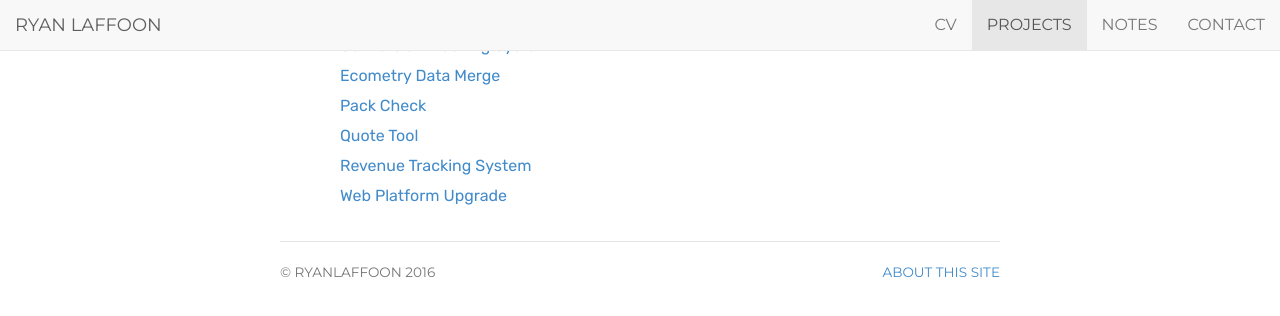
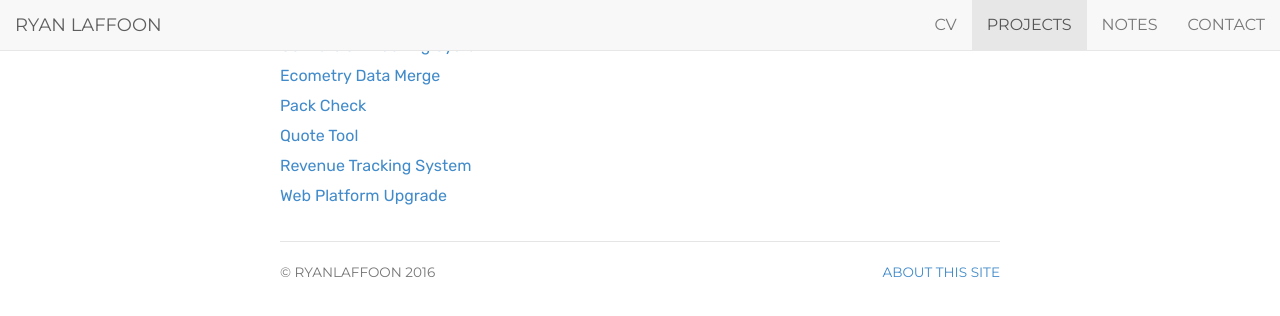
Before and after one commit to ryanlaffoon/ryanlaffoon.github.io, a Jekyll site: the page built from projects/index.html, in a window 1280 px wide. Shown: the top 316 px of the page. Built offline with Jekyll 4.4.1, drawn with Linux system fonts in a browser that asks for light colours.

Commit message:
Update style.css

```diff
--- a/css/style.css
+++ b/css/style.css
@@ -28,7 +28,7 @@ img.avatar { margin-bottom: 30px; }
 .marketing p.lead { line-height: 30px; }
 
 /* Notes */
-.notelist, projectlist { width: 600px; margin: 0 auto; }
+.notelist, projectlist { margin: 0 auto; }
 ul.listnotes { margin: 0 auto; }
 ul.listnotes li {line-height: 30px; }
 
@@ -37,7 +37,7 @@ ul.listnotes li {line-height: 30px; }
 .note h2.date { font-size: 24.5px; font-weight: 300; font-style: italic; }
 
 /* Projects */
-.listprojects { width: 600px; margin: 0 auto; }
+.listprojects { margin: 0 auto; }
 ul.listprojects { margin: 0 auto; }
 ul.listprojects li {line-height: 30px; }
 
```
